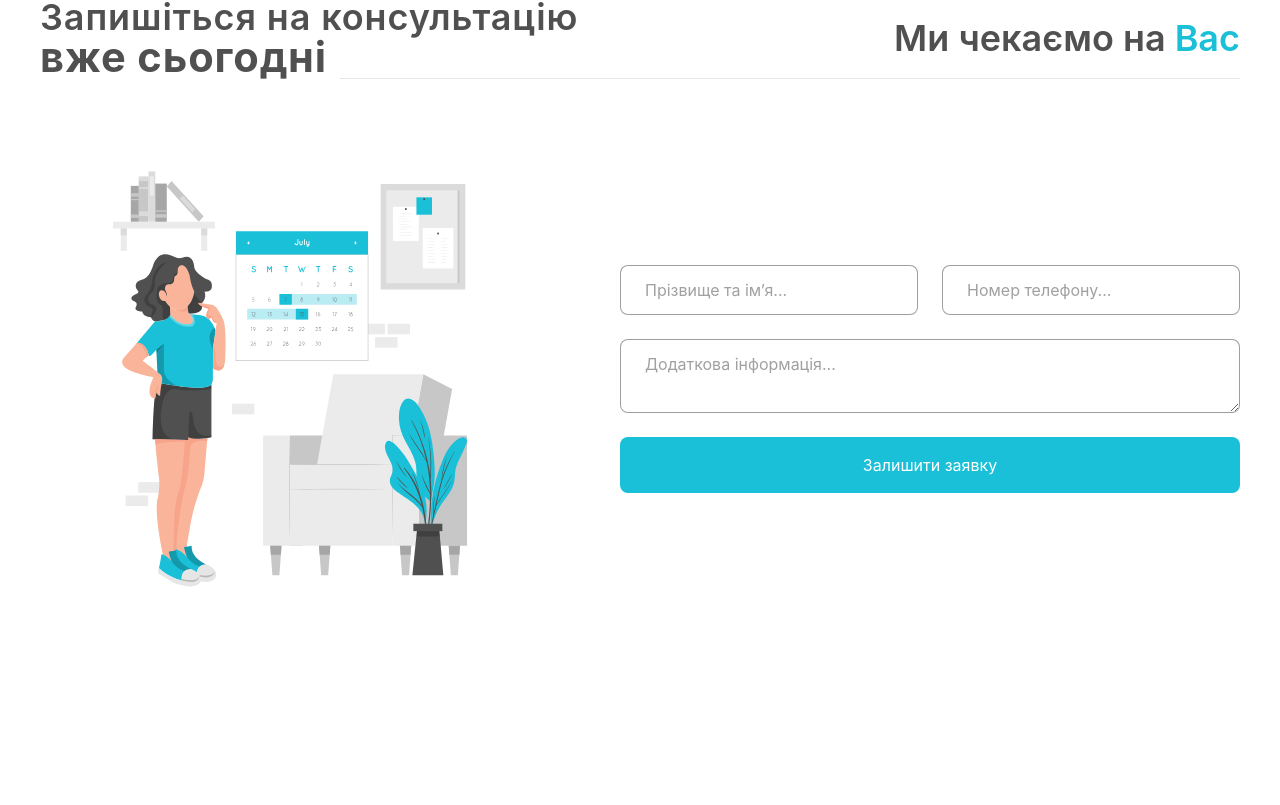
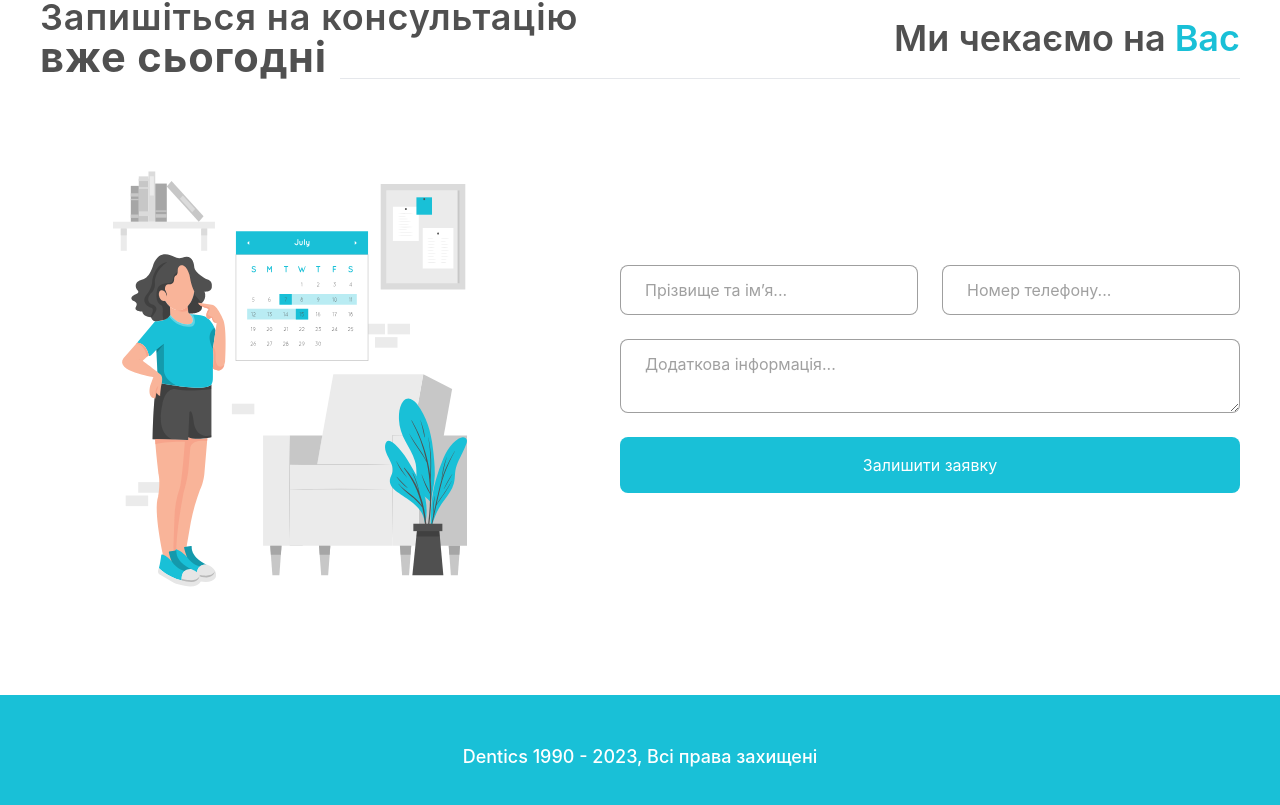
Before and after one commit to A606A/dentics-landing, a Next.js app: page / in a window 1280 px wide. Shown: the part 3152-3957 px from the top of the page. Before the commit the page ends 3847 px from the top, so only its background shows below. Built offline with nearby package versions, Linux system fonts and the light colour scheme.

Commit message:
add footer

```diff
--- a/src/app/page.tsx
+++ b/src/app/page.tsx
@@ -1,5 +1,6 @@
 import Benefits from "@/components/Benefits";
 import Booking from "@/components/Booking";
+import Footer from "@/components/Footer";
 import Header from "@/components/Header";
 import Hero from "@/components/Hero";
 import HowTo from "@/components/HowTo";
@@ -15,6 +16,7 @@ const Home = () => (
 		<Benefits />
 		<Team />
 		<Booking />
+		<Footer />
 	</>
 );
 
--- /dev/null
+++ b/src/components/Footer.tsx
@@ -0,0 +1,13 @@
+import Wrapper from "./Wrapper";
+
+const Footer = () => (
+	<footer className="w-full text-center bg-accent">
+		<Wrapper className="py-12">
+			<p className="text-lg font-medium text-white">
+				Dentics 1990 - 2023, Всі права захищені
+			</p>
+		</Wrapper>
+	</footer>
+);
+
+export default Footer;
```
